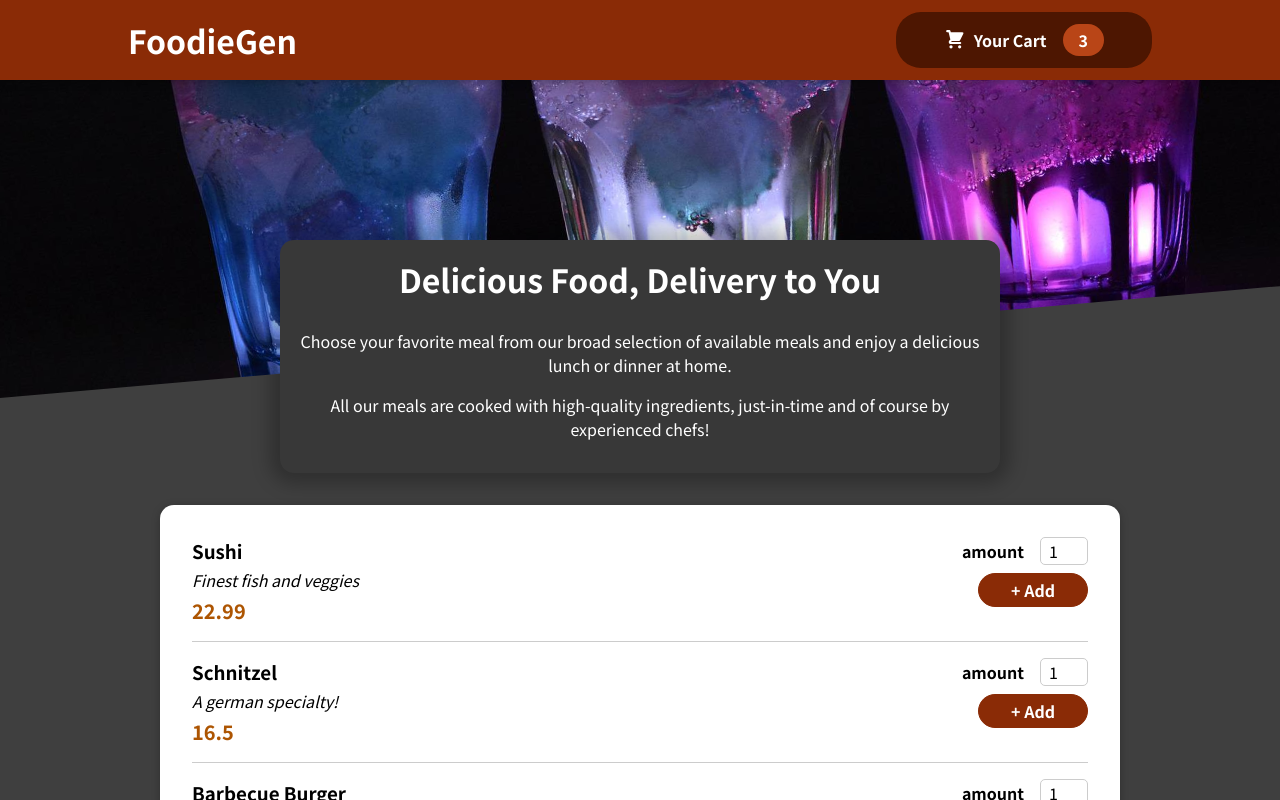
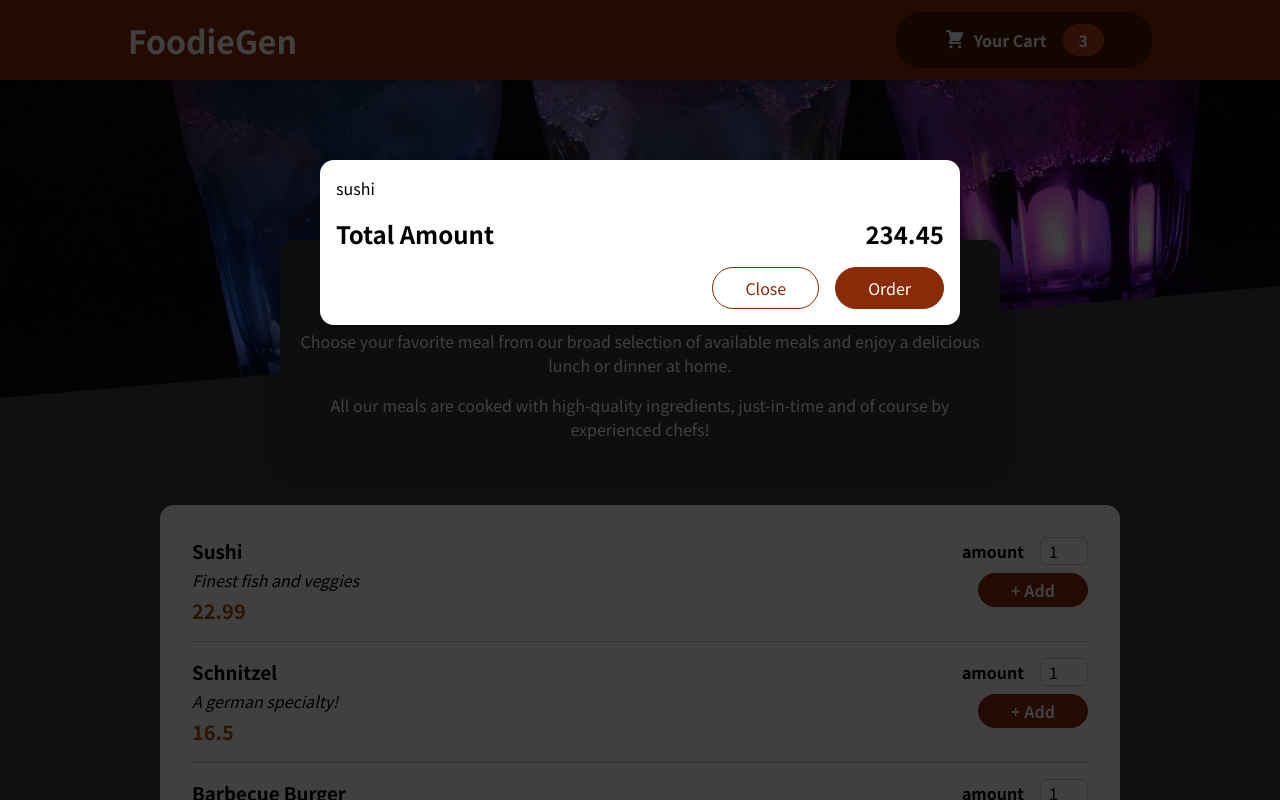
Before and after one commit to khan215701/React-FoodieGen, a React (Create React App) app: page / in a window 1280 px wide. Shown: the top 800 px of the page. Built offline with nearby package versions, Linux system fonts and the light colour scheme.

Commit message:
working on CartItem

```diff
--- a/public/index.html
+++ b/public/index.html
@@ -28,6 +28,7 @@
   </head>
   <body>
     <noscript>You need to enable JavaScript to run this app.</noscript>
+    <div id="overlay"></div>
     <div id="root"></div>
     <!--
       This HTML file is a template.
--- a/src/App.js
+++ b/src/App.js
@@ -1,9 +1,11 @@
 import Header from "./components/Layout/Header";
 import { Fragment } from 'react'
 import Meals from "./components/Meals/Meals";
+import CartItem from "./components/Cart/CartItem";
 function App() {
   return (
     <Fragment>
+      <CartItem/>
       <Header />
       <main>
         <Meals/>
--- /dev/null
+++ b/src/components/Cart/CartItem.js
@@ -0,0 +1,26 @@
+import styled from "./CartItem.module.css";
+import Modal from "../UI/Modal";
+
+const CartItem = (props) => {
+  const cartItem =
+    <ul className={styled['cart-items']}>
+      {[{ id: "c1", name: "sushi", amount: 2, price: 25.45 }].map((item) => (
+        <li> {item.name}</li>
+      ))}
+    </ul>
+
+  return(
+  <Modal>
+    {cartItem}
+    <div className={styled.total}>
+      <span>Total Amount</span>
+      <span>234.45</span>
+    </div>
+    <div className={styled.actions}>
+      <button className={styled["button--alt"]}>Close</button>
+      <button className={styled.button}>Order</button>
+    </div>
+  </Modal>
+  )};
+
+export default CartItem;
--- /dev/null
+++ b/src/components/Cart/CartItem.module.css
@@ -0,0 +1,46 @@
+.cart-items {
+    list-style: none;
+    margin: 0;
+    padding: 0;
+    max-height: 20rem;
+    overflow: auto;
+  }
+
+  .total {
+    display: flex;
+    justify-content: space-between;
+    align-items: center;
+    font-weight: bold;
+    font-size: 1.5rem;
+    margin: 1rem 0;
+  }
+
+  .actions {
+    text-align: right;
+  }
+
+  .actions button {
+    font: inherit;
+    cursor: pointer;
+    background-color: transparent;
+    border: 1px solid #8a2b06;
+    padding: 0.5rem 2rem;
+    border-radius: 25px;
+    margin-left: 1rem;
+  }
+
+  .actions button:hover,
+  .actions button:active {
+    background-color: #5a1a01;
+    border-color: #5a1a01;
+    color: white;
+  }
+
+  .actions .button--alt {
+    color: #8a2b06;
+  }
+
+  .actions .button {
+    background-color: #8a2b06;
+    color: white;
+  }
--- /dev/null
+++ b/src/components/UI/Modal.js
@@ -0,0 +1,25 @@
+import styled from './Modal.module.css'
+import ReactDOM from 'react-dom'
+import { Fragment } from 'react'
+const Backdrop = (props) => {
+    return <div className={styled.backdrop}>
+    </div>
+}
+
+const ModalOverLay = (props) => {
+    return <div className={styled.modal}>
+        <div className={styled.content}>
+            {props.children}
+        </div>
+    </div>
+}
+const overlay_id = document.getElementById('overlay')
+const Modal = (props) => {
+    return(
+    <Fragment>
+    {ReactDOM.createPortal(<Backdrop/>, overlay_id)}
+    {ReactDOM.createPortal(<ModalOverLay>{props.children}</ModalOverLay>, overlay_id)}
+    </Fragment>
+    )}
+
+export default Modal
--- /dev/null
+++ b/src/components/UI/Modal.module.css
@@ -0,0 +1,40 @@
+.backdrop {
+    position: fixed;
+    top: 0;
+    left: 0;
+    width: 100%;
+    height: 100vh;
+    z-index: 20;
+    background-color: rgba(0, 0, 0, 0.75);
+  }
+
+  .modal {
+    position: fixed;
+    top: 20vh;
+    left: 5%;
+    width: 90%;
+    background-color: white;
+    padding: 1rem;
+    border-radius: 14px;
+    box-shadow: 0 2px 8px rgba(0, 0, 0, 0.25);
+    z-index: 30;
+    animation: slide-down 300ms ease-out forwards;
+  }
+
+  @media (min-width: 768px) {
+    .modal {
+      width: 40rem;
+      left: calc(50% - 20rem);
+    }
+  }
+
+  @keyframes slide-down {
+    from {
+      opacity: 0;
+      transform: translateY(-3rem);
+    }
+    to {
+      opacity: 1;
+      transform: translateY(0);
+    }
+  }
```
Also changed, not shown: 1 other file (tests, documents, lock files or other folders).
